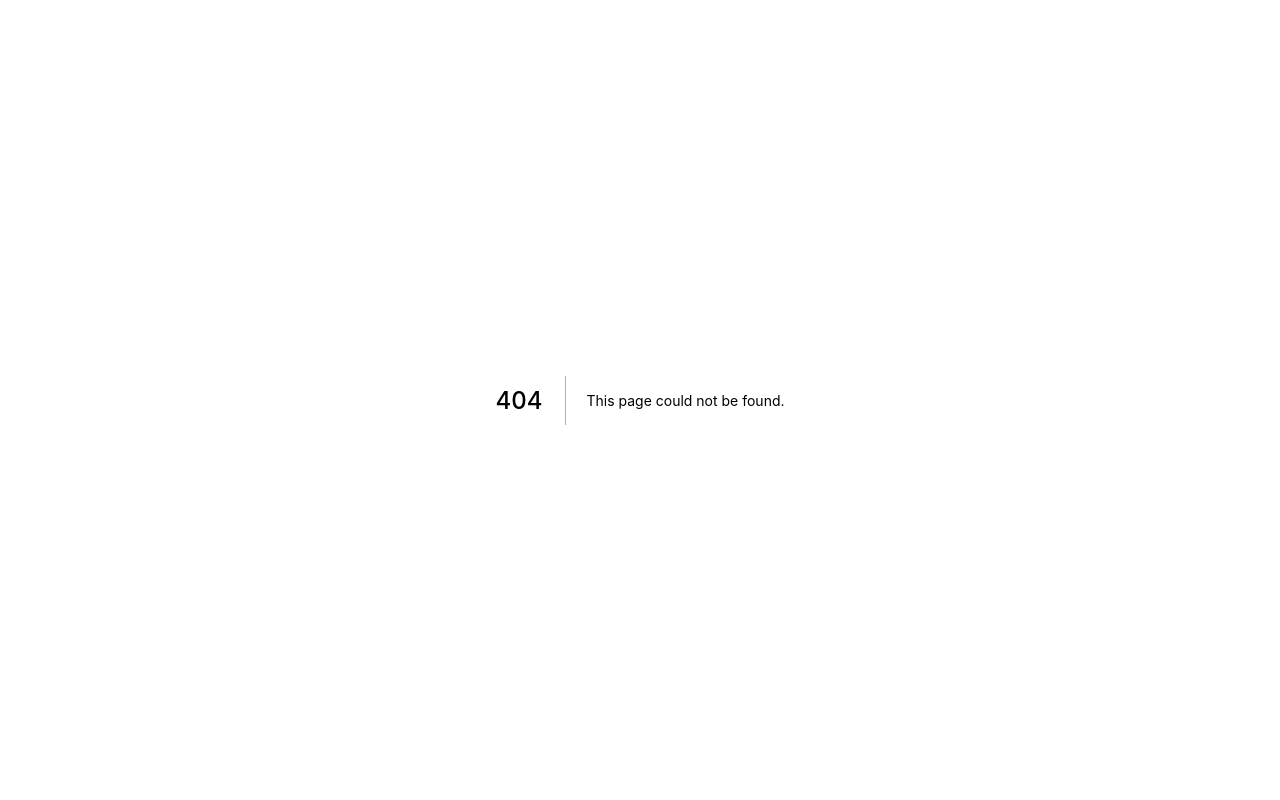
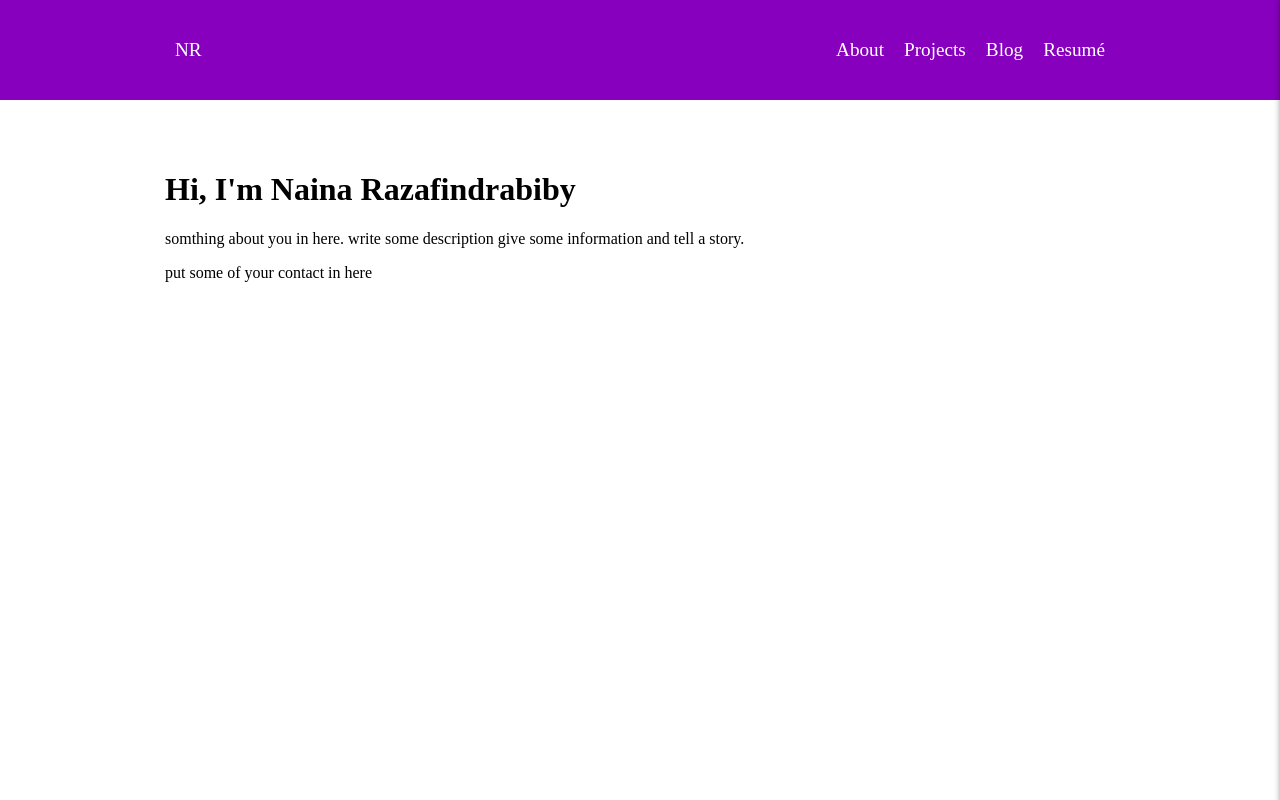
Before and after one commit to nainarazz/portfolio-website, a Next.js app: page /about in a window 1280 px wide. Before the commit this address had no page. Built offline with nearby package versions, Linux system fonts and the light colour scheme.

Commit message:
add about pages and fix corresponding links

```diff
--- a/src/components/layout/navbar/navbar.component.jsx
+++ b/src/components/layout/navbar/navbar.component.jsx
@@ -1,4 +1,5 @@
 import React, { useState } from 'react';
+import Link from 'next/link';
 import { Container, MenuItems, Item, Logo, Nav } from './navbar.style';
 import useDocumentScrollThrottled from '../../../utilities/useDocumentScrollThrottled';
 import { SideDrawer } from '../../side-drawer/side-drawer.component';
@@ -30,13 +31,22 @@ export const NavBar = () => {
         <>
             <Container shouldShowShadow={shouldShowShadow} shouldHideHeader={shouldHideHeader}>
                 <Nav>
-                    <Logo>NR</Logo>
+                    <Link href="/">
+                        <Logo>NR</Logo>
+                    </Link>
                     <MenuItems>
-                        <Item>About</Item>
-                        <Item>Experience</Item>
-                        <Item>Projects</Item>
-                        <Item>Blog</Item>
-                        <Item>Contact</Item>
+                        <Link href="/about">
+                            <Item>About</Item>
+                        </Link>
+                        <Link href="/project">
+                            <Item>Projects</Item>
+                        </Link>
+                        <Link href="/blog">
+                            <Item>Blog</Item>
+                        </Link>
+                        <Link href="/resume">
+                            <Item>Resumé</Item>
+                        </Link>
                     </MenuItems>
                     <Burger toggleSideDrawer={toggleSideDrawer} isOpen={sideDrawerOpen} />
                     <SideDrawer isOpen={sideDrawerOpen} toggleSideDrawer={toggleSideDrawer} />
--- a/src/components/side-drawer/side-drawer.component.jsx
+++ b/src/components/side-drawer/side-drawer.component.jsx
@@ -8,16 +8,16 @@ export const SideDrawer = props => {
         <>
             <Container isOpen={props.isOpen}>
                 <SideDrawerItem>
-                    <Link href="#about">
+                    <Link href="/">
                         <button onClick={props.toggleSideDrawer} type="button">
-                            About
+                            Home
                         </button>
                     </Link>
                 </SideDrawerItem>
                 <SideDrawerItem>
-                    <Link href="#work-experience">
+                    <Link href="/about">
                         <button onClick={props.toggleSideDrawer} type="button">
-                            Work Experience
+                            About
                         </button>
                     </Link>
                 </SideDrawerItem>
@@ -38,7 +38,7 @@ export const SideDrawer = props => {
                 <SideDrawerItem>
                     <Link href="#resume">
                         <button onClick={props.toggleSideDrawer} type="button">
-                            Resume
+                            Resumé
                         </button>
                     </Link>
                 </SideDrawerItem>
--- /dev/null
+++ b/src/pages/about.jsx
@@ -0,0 +1,28 @@
+import React from 'react';
+import styled from 'styled-components';
+import MainContent from '../components/layout/main-content/main-content.component';
+import { NavBar } from '../components/layout/navbar/navbar.component';
+
+const MainContentWrapper = styled.div`
+    padding-top: 150px;
+`;
+
+function AboutPage() {
+    return (
+        <>
+            <NavBar />
+            <MainContentWrapper>
+                <MainContent>
+                    <h1>Hi, I&apos;m Naina Razafindrabiby</h1>
+                    <p>
+                        somthing about you in here. write some description give some information and
+                        tell a story.
+                    </p>
+                    <p>put some of your contact in here</p>
+                </MainContent>
+            </MainContentWrapper>
+        </>
+    );
+}
+
+export default AboutPage;
```
